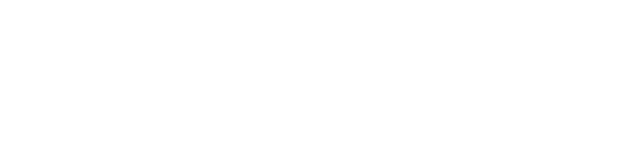
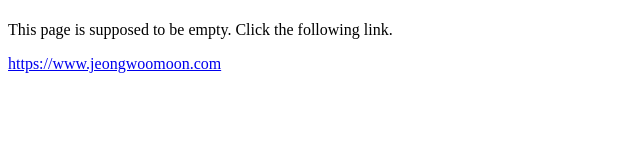
Before and after one commit to JeongwooMoon-econ/JeongwooMoon-econ.github.io, a plain HTML site: page index.html in a window 1280 px wide. Shown: the whole page, without its empty margins (0-640 px from the left). Drawn offline with Linux system fonts and the light colour scheme.

Commit message:
Update index.html

```diff
--- a/index.html
+++ b/index.html
@@ -2,6 +2,7 @@
 <html>
 <body>
 <h1> </h1>
-<p> </p>
+<p> This page is supposed to be empty. Click the following link.</p>
+<a href="https://www.jeongwoomoon.com/">https://www.jeongwoomoon.com</a>
 </body>
 </html>
```
